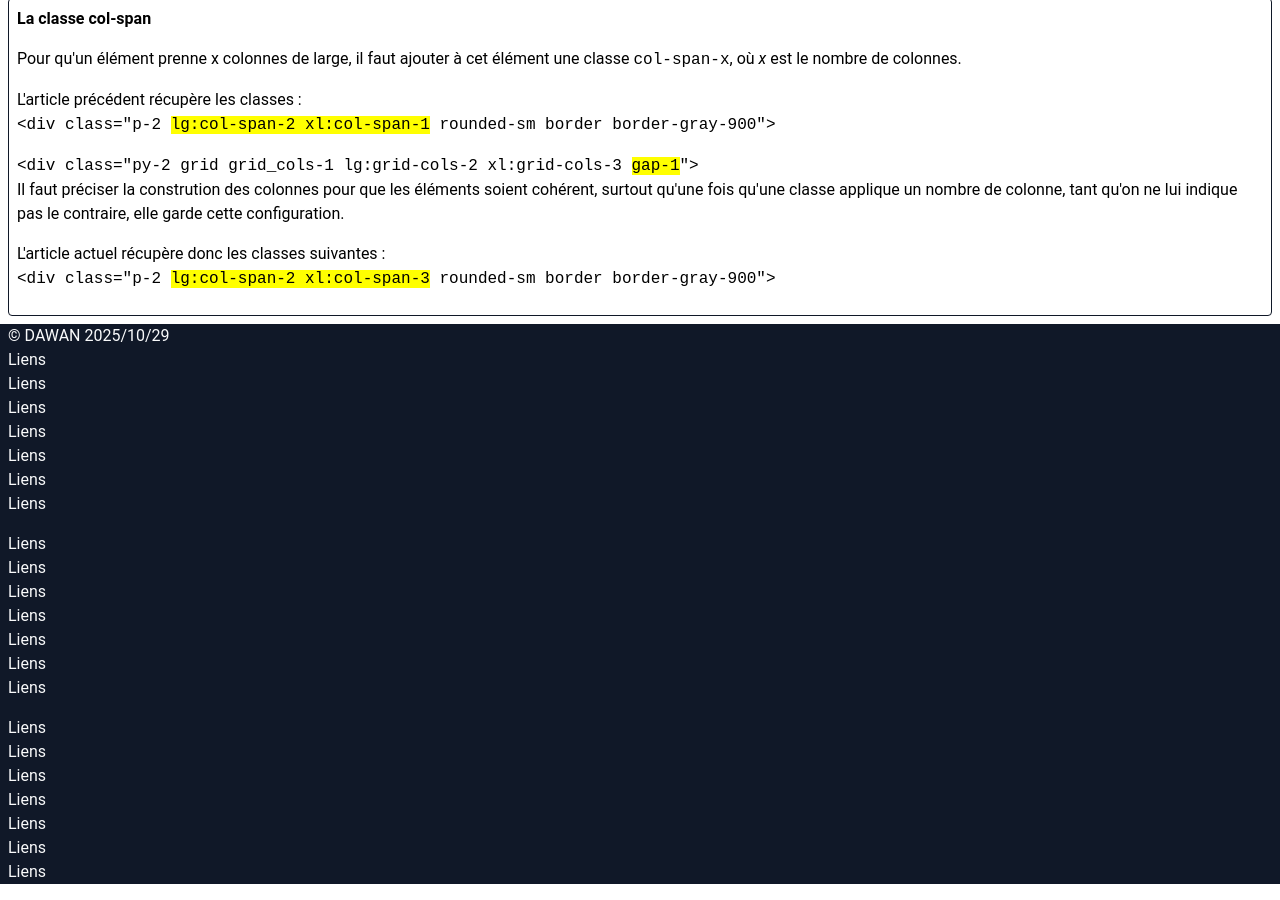
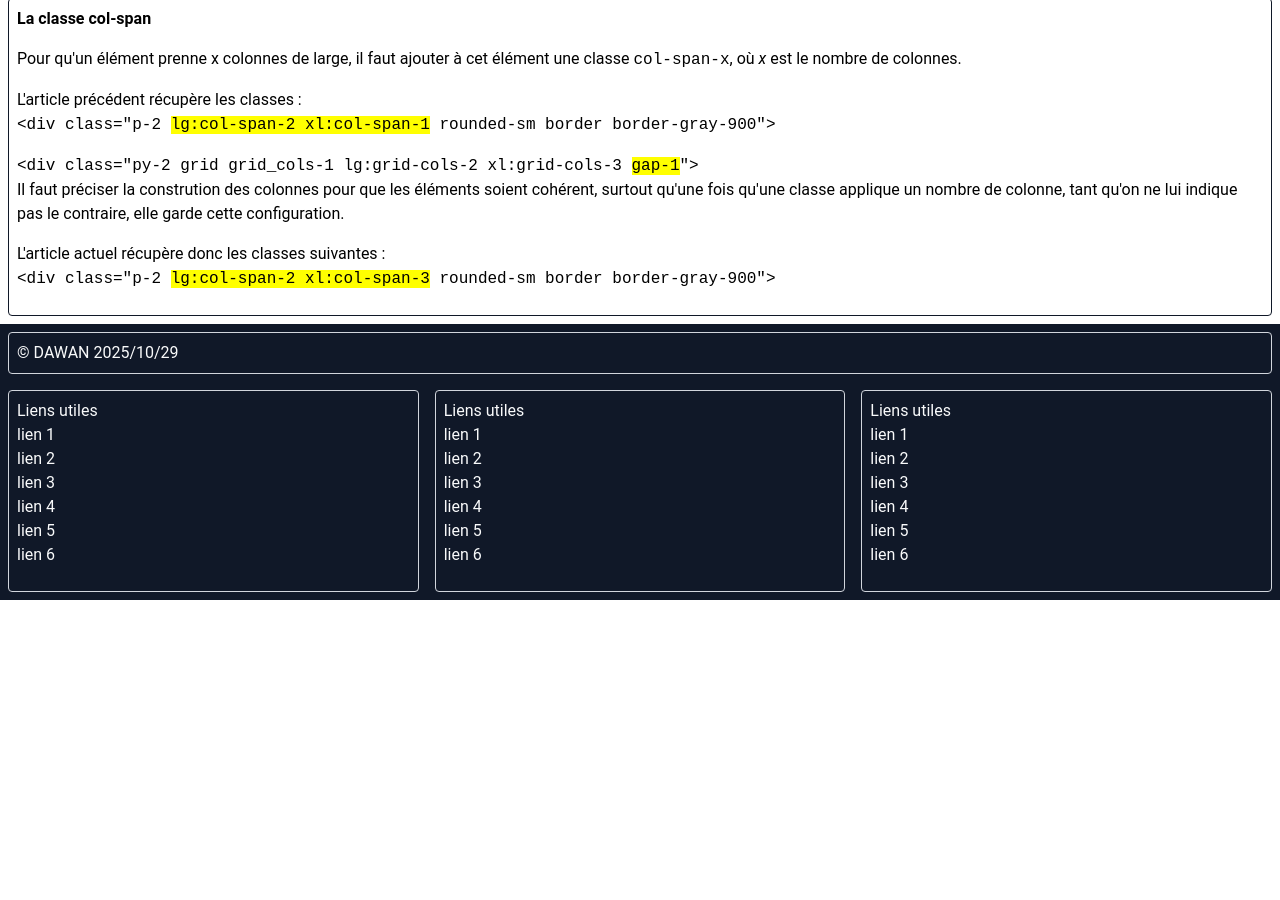
Before and after one commit to nicoduflot/2025-10-27-BTS-TW, a website: page tailwind.html in a window 1280 px wide. Shown: the part 2063-2963 px from the top of the page. After the commit the page ends 2663 px from the top, so only its background shows below. Drawn offline with Linux system fonts and the light colour scheme; files whose address does not match are found by name.

Commit message:
tailwind : système 12 colonne plus exercice correction proposée

```diff
--- a/tailwind.html
+++ b/tailwind.html
@@ -54,7 +54,8 @@
                                 class="rounded-md px-3 py-2 text-sm font-medium text-gray-300 hover:text-black hover:bg-white focus:text-black focus:bg-white focus:outline-0">Intro
                                 Tailwind</a>
                             <a href="./tailwind-rows-cols.html"
-                                class="rounded-md px-3 py-2 text-sm font-medium text-gray-300 hover:text-black hover:bg-white focus:text-black focus:bg-white focus:outline-0">Lignes - Colonnes</a>
+                                class="rounded-md px-3 py-2 text-sm font-medium text-gray-300 hover:text-black hover:bg-white focus:text-black focus:bg-white focus:outline-0">Lignes
+                                - Colonnes</a>
                         </div>
                     </div>
                 </div>
@@ -107,7 +108,8 @@
                     class="block rounded-md px-3 py-2 text-base font-medium text-gray-300 hover:bg-white/5 hover:text-white">Intro
                     Tailwind</a>
                 <a href="./tailwind-rows-cols.html"
-                    class="block rounded-md px-3 py-2 text-base font-medium text-gray-300 hover:bg-white/5 hover:text-white">Lignes - Colonnes</a>
+                    class="block rounded-md px-3 py-2 text-base font-medium text-gray-300 hover:bg-white/5 hover:text-white">Lignes
+                    - Colonnes</a>
             </div>
         </el-disclosure>
     </nav>
@@ -340,7 +342,8 @@
                     </code>
                     <p>
                         Il faut préciser la constrution des colonnes pour que les éléments soient cohérent, surtout
-                        qu'une fois qu'une classe applique un nombre de colonne, tant qu'on ne lui indique pas le contraire,
+                        qu'une fois qu'une classe applique un nombre de colonne, tant qu'on ne lui indique pas le
+                        contraire,
                         elle garde cette configuration.
                     </p>
                     <p>
@@ -351,48 +354,56 @@
         </section>
     </main>
     <footer class="bg-gray-900 text-gray-50">
-        <div class="px-2 container mx-auto">
-            <div>
-                <div>
+        <div class="container mx-auto">
+            <div class="flex flex-wrap">
+                <div class="w-full p-2">
+                    <div class="p-2 rounded-sm border border-gray-300">
                         &copy; DAWAN 2025/10/29
                     </div>
-                <div>
-                    <span>Liens</span>
+                </div>
+                <div class="w-full lg:w-1/2 xl:w-1/3 p-2">
+                    <div class="p-2 rounded-sm border border-gray-300">
+                        <span>Liens utiles</span>
                         <div>
                             <ul>
-                            <li><a href="#">Liens</a></li>
-                            <li><a href="#">Liens</a></li>
-                            <li><a href="#">Liens</a></li>
-                            <li><a href="#">Liens</a></li>
-                            <li><a href="#">Liens</a></li>
-                            <li><a href="#">Liens</a></li>
+                                <li href="#">lien 1</li>
+                                <li href="#">lien 2</li>
+                                <li href="#">lien 3</li>
+                                <li href="#">lien 4</li>
+                                <li href="#">lien 5</li>
+                                <li href="#">lien 6</li>
                             </ul>
                         </div>
                     </div>
-                <div>
-                    <span>Liens</span>
+                </div>
+                <div class="w-full lg:w-1/2 xl:w-1/3 p-2">
+                    <div class="p-2 rounded-sm border border-gray-300">
+                        <span>Liens utiles</span>
                         <div>
                             <ul>
-                            <li><a href="#">Liens</a></li>
-                            <li><a href="#">Liens</a></li>
-                            <li><a href="#">Liens</a></li>
-                            <li><a href="#">Liens</a></li>
-                            <li><a href="#">Liens</a></li>
-                            <li><a href="#">Liens</a></li>
+                                <li href="#">lien 1</li>
+                                <li href="#">lien 2</li>
+                                <li href="#">lien 3</li>
+                                <li href="#">lien 4</li>
+                                <li href="#">lien 5</li>
+                                <li href="#">lien 6</li>
                             </ul>
                         </div>
                     </div>
-                <div>
-                    <span>Liens</span>
+                </div>
+                <div class="w-full xl:w-1/3 p-2">
+                    <div class="p-2 rounded-sm border border-gray-300">
+                        <span>Liens utiles</span>
                         <div>
                             <ul>
-                            <li><a href="#">Liens</a></li>
-                            <li><a href="#">Liens</a></li>
-                            <li><a href="#">Liens</a></li>
-                            <li><a href="#">Liens</a></li>
-                            <li><a href="#">Liens</a></li>
-                            <li><a href="#">Liens</a></li>
+                                <li href="#">lien 1</li>
+                                <li href="#">lien 2</li>
+                                <li href="#">lien 3</li>
+                                <li href="#">lien 4</li>
+                                <li href="#">lien 5</li>
+                                <li href="#">lien 6</li>
                             </ul>
+                        </div>
                     </div>
                 </div>
             </div>
```
Also changed, not shown: tailwind-rows-cols.html (+35 -27 lines), css/tailwindcss/style.css. Lines whose indentation alone changed are shown as unchanged.
